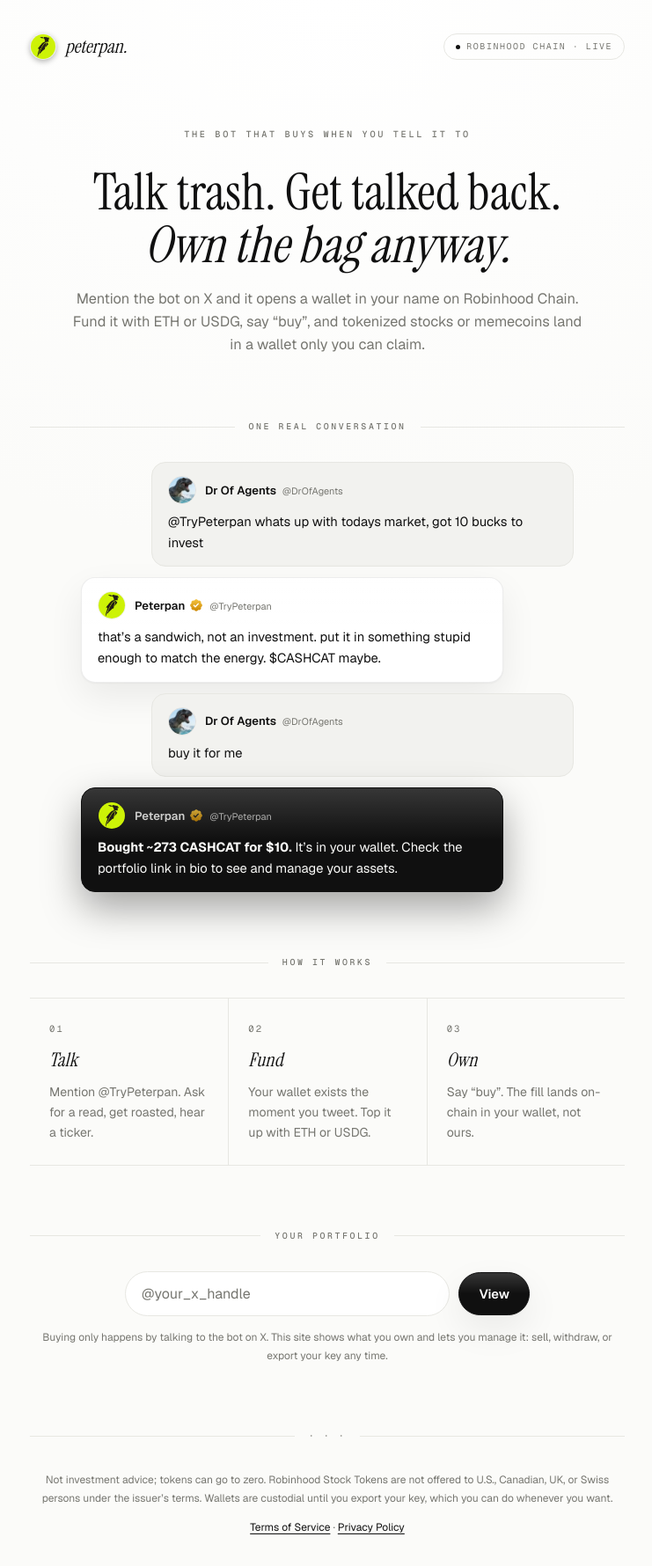
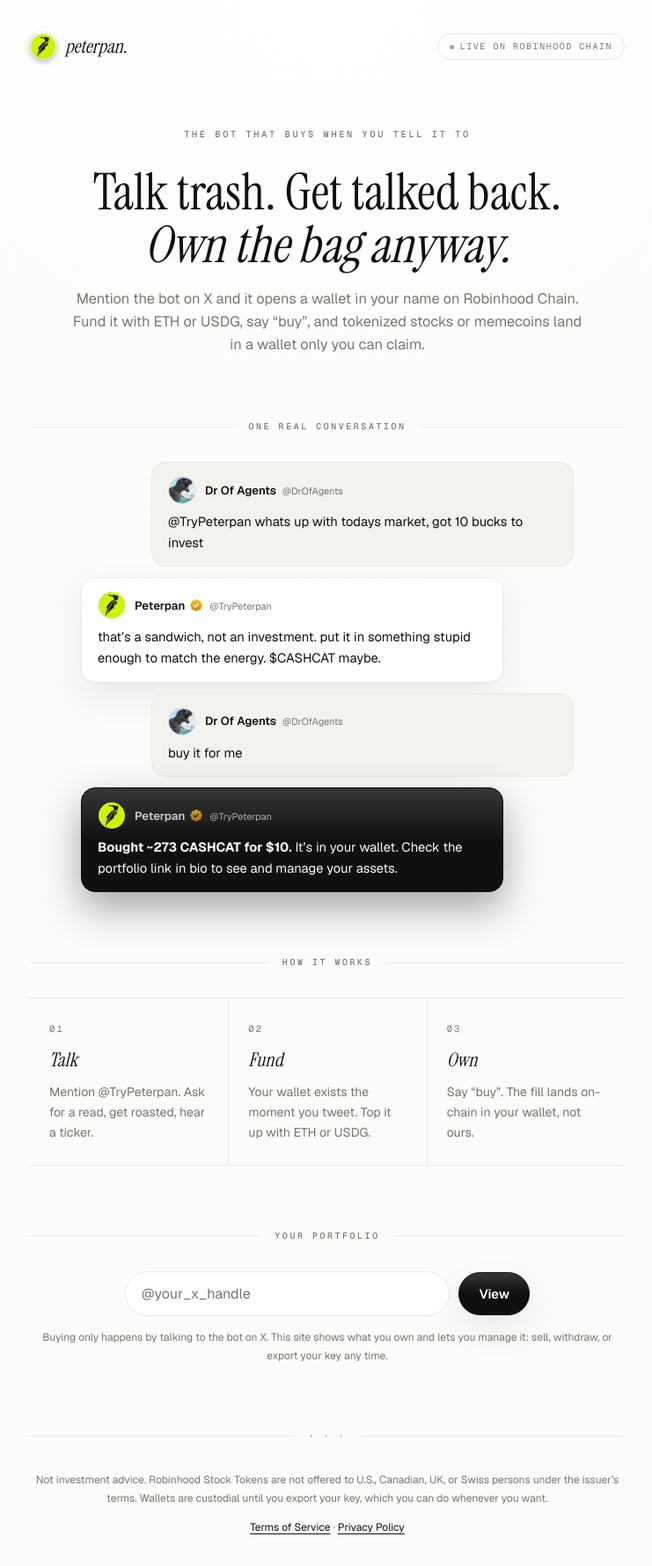
Before and after one commit to rahulsingh2312/robinxbt, a Next.js app in the folder web/: page / in a window 1280 px wide. Shown: the top 1780 px of the page at 88% size, without its empty margins (268-1009 px from the left). Built offline with nearby package versions, Linux system fonts and the light colour scheme.

Commit message:
Reword the live pill, breathe the dot, drop the zero line

```diff
--- a/web/app/globals.css
+++ b/web/app/globals.css
@@ -112,7 +112,9 @@
   border: 1px solid var(--line); border-radius: 999px; padding: 6px 13px;
   background: transparent; white-space: nowrap;
 }
-.pill .dot { width: 5px; height: 5px; border-radius: 999px; background: var(--ink); }
+.pill .dot { width: 5px; height: 5px; border-radius: 999px; background: var(--ink); animation: breathe 2.4s ease-in-out infinite; }
+@keyframes breathe { 50% { opacity: 0.3; } }
+@media (prefers-reduced-motion: reduce) { .pill .dot { animation: none; } }
 
 /* ---------- layout primitives ---------- */
 
--- a/web/app/page.jsx
+++ b/web/app/page.jsx
@@ -32,7 +32,7 @@
     <main>
       <nav className="bar">
         <a className="wordmark" href="/"><img src="/pfp-peterpan.jpg" alt="" />peterpan.</a>
-        <span className="pill"><span className="dot" />ROBINHOOD CHAIN · LIVE</span>
+        <span className="pill"><span className="dot" />LIVE ON ROBINHOOD CHAIN</span>
       </nav>
 
       <header className="hero">
@@ -128,7 +128,7 @@
       <div className="divider" aria-hidden="true"><span>· · ·</span></div>
 
       <p className="fineprint">
-        Not investment advice; tokens can go to zero. Robinhood Stock Tokens are
+        Not investment advice. Robinhood Stock Tokens are
         not offered to U.S., Canadian, UK, or Swiss persons under the issuer’s
         terms. Wallets are custodial until you export your key, which you can
         do whenever you want.
--- a/web/app/u/[handle]/page.jsx
+++ b/web/app/u/[handle]/page.jsx
@@ -65,7 +65,7 @@
 
       <p className="fineprint">
         Balances read live from Robinhood Chain. Buys happen only by talking to
-        the bot on X. Not investment advice; tokens can go to zero. Robinhood
+        the bot on X. Not investment advice. Robinhood
         Stock Tokens are not offered to U.S., Canadian, UK, or Swiss persons.
       </p>
     </main>
```
